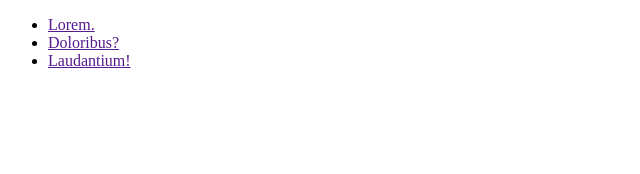
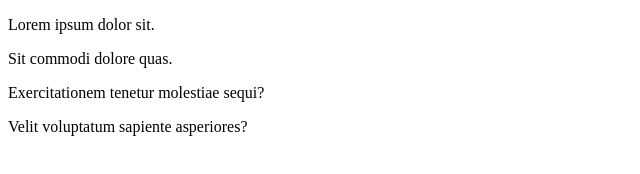
Before and after one commit to dilangurlerr1/project1, a plain HTML site: page loginform.html in a window 1280 px wide. Shown: the whole page, without its empty margins (0-640 px from the left). Drawn offline with Linux system fonts and the light colour scheme.

Commit message:
pragraflar eklendi

```diff
--- a/loginform.html
+++ b/loginform.html
@@ -6,10 +6,9 @@
     <title>Document</title>
 </head>
 <body>
-    <ul>
-        <li><a href="">Lorem.</a></li>
-        <li><a href="">Doloribus?</a></li>
-        <li><a href="">Laudantium!</a></li>
-    </ul>
+  <p>Lorem ipsum dolor sit.</p>
+  <p>Sit commodi dolore quas.</p>
+  <p>Exercitationem tenetur molestiae sequi?</p>
+  <p>Velit voluptatum sapiente asperiores?</p>
 </body>
 </html>
```
